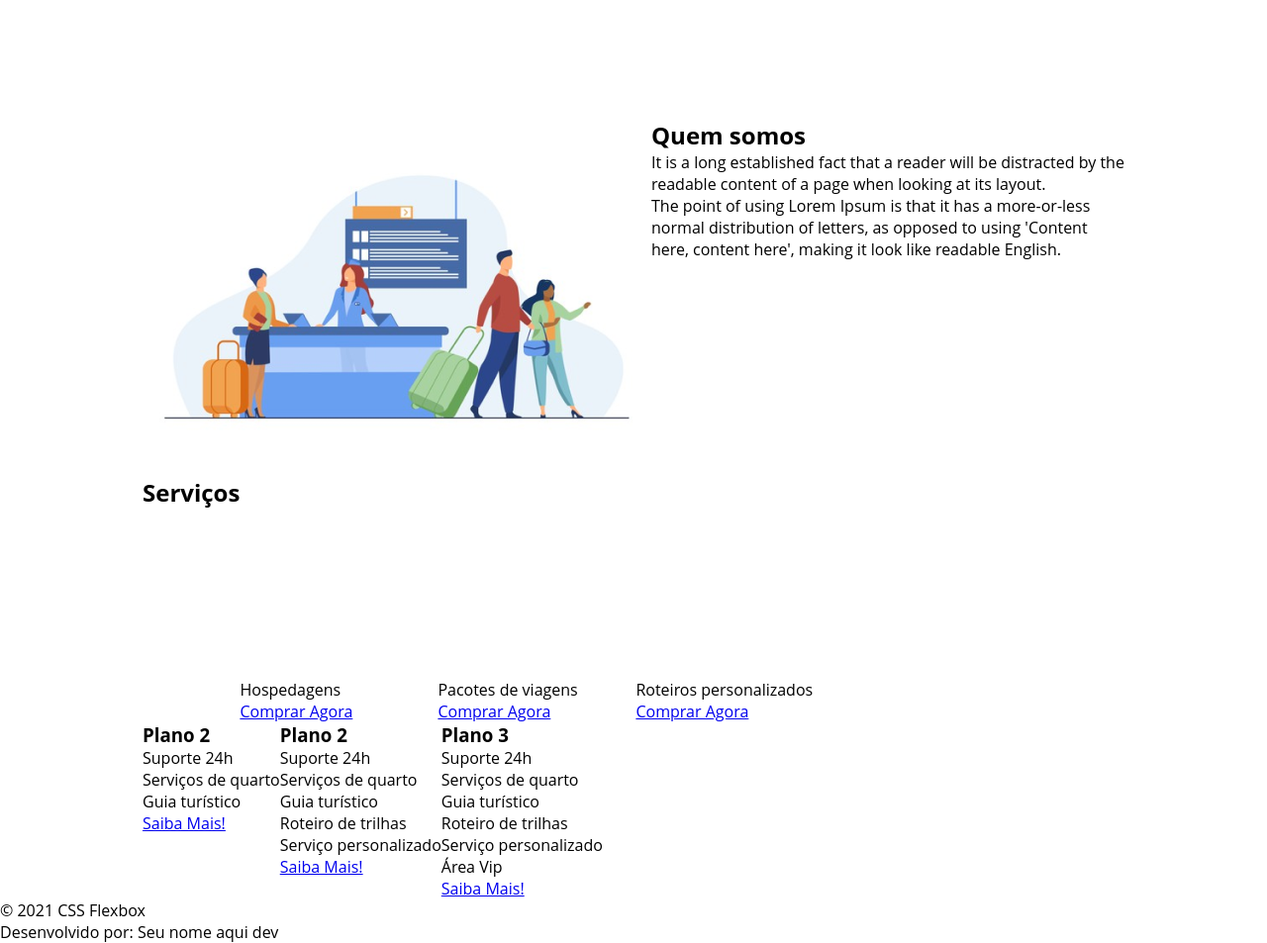
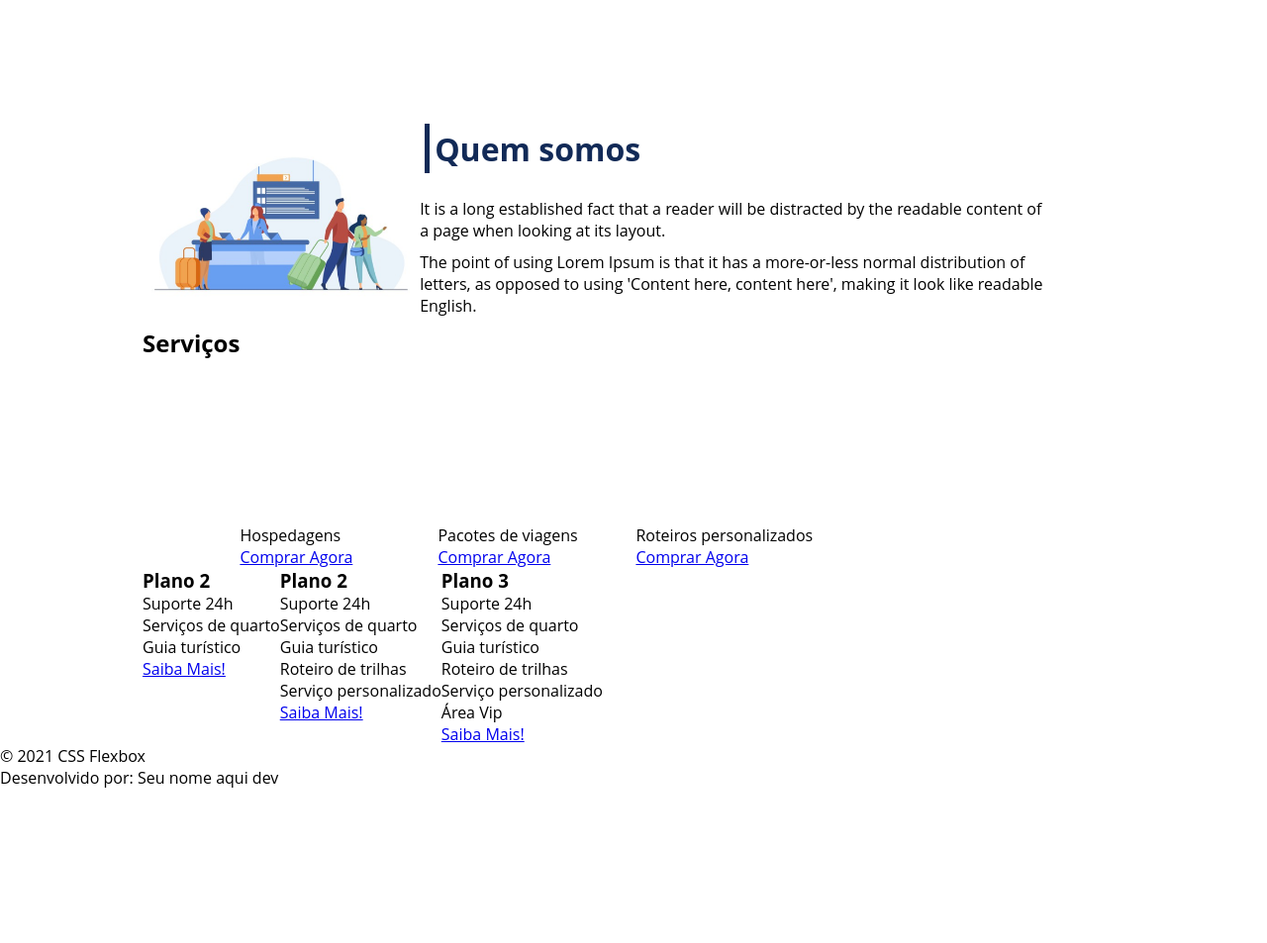
Before and after one commit to jovinoyk/project-flexbox-dio, a plain HTML site: page flex-projeto/index.html in a window 1280 px wide. Shown: the part 780-1733 px from the top of the page at 99% size. After the commit the page ends 1577 px from the top, so only its background shows below. Drawn offline with Linux system fonts and the light colour scheme.

Commit message:
parte do trabalho adicionada

```diff
--- a/flex-projeto/index.html
+++ b/flex-projeto/index.html
@@ -34,14 +34,16 @@
     </div>
 
     <div class="container" id="quemsomos">
-        <div>
-            <img src="./images/1-quem-somos.png" alt="balcão de atendimento">
-        </div>
+
 
         <div>
             <h2>Quem somos</h2>
             <p>It is a long established fact that a reader will be distracted by the readable content of a page when looking at its layout. </p>
             <p>The point of using Lorem Ipsum is that it has a more-or-less normal distribution of letters, as opposed to using 'Content here, content here', making it look like readable English.</p>
+        </div>
+
+        <div>
+            <img src="./images/1-quem-somos.png" alt="balcão de atendimento">
         </div>
 
     </div>
--- a/flex-projeto/style.css
+++ b/flex-projeto/style.css
@@ -12,6 +12,11 @@ ul{
 
 ul li a{
     text-decoration: none;
+}
+
+div img{
+    display: block;
+    width: 100%;
 }
 
 .container{
@@ -45,11 +50,13 @@ header .list-items{
 header .menu{
     justify-content: space-between;
 }
- /* --------------*/
+ /* -------   Apresentação  -------*/
+  /* -------      -------*/
+   /* -------      -------*/
 .apresentacao{
     height:100vh;
     align-items: center;
-    justify-content: space-between;
+    justify-content: space-around;
 }
 
 .apresentacao .txtapresent{
@@ -77,4 +84,35 @@ header .menu{
 
 }
 
- /* --------------*/
+ /* --------     ------*/
+  /* -------     -------*/
+   /* -------     -------*/
+
+   #quemsomos{
+    flex-direction: row-reverse;
+    align-items: center;
+    justify-content: space-around;
+   }
+
+   #quemsomos h2{
+    font-size: 32px;
+    color: #122A57;
+    display: flex;
+    margin-bottom: 20px;
+    align-items: center;
+   }
+
+#quemsomos h2::before{
+    content: "";
+    height: 50px;
+    width: 5px;
+    margin: 5px;
+    margin-right: 5px;
+    background-color: #122A57;
+    position: relative;
+}
+
+#quemsomos p{
+    margin-bottom: 10px;
+    width: 90%;
+}
```
